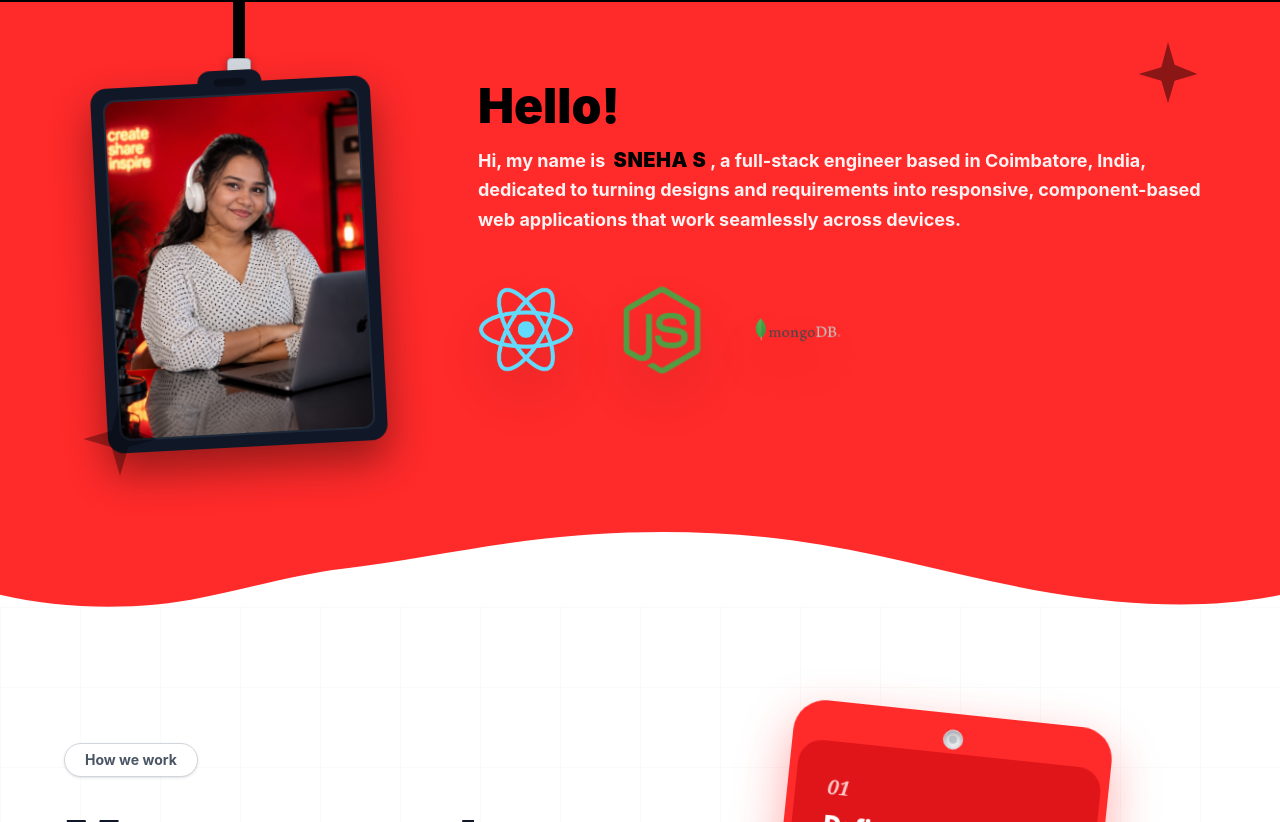
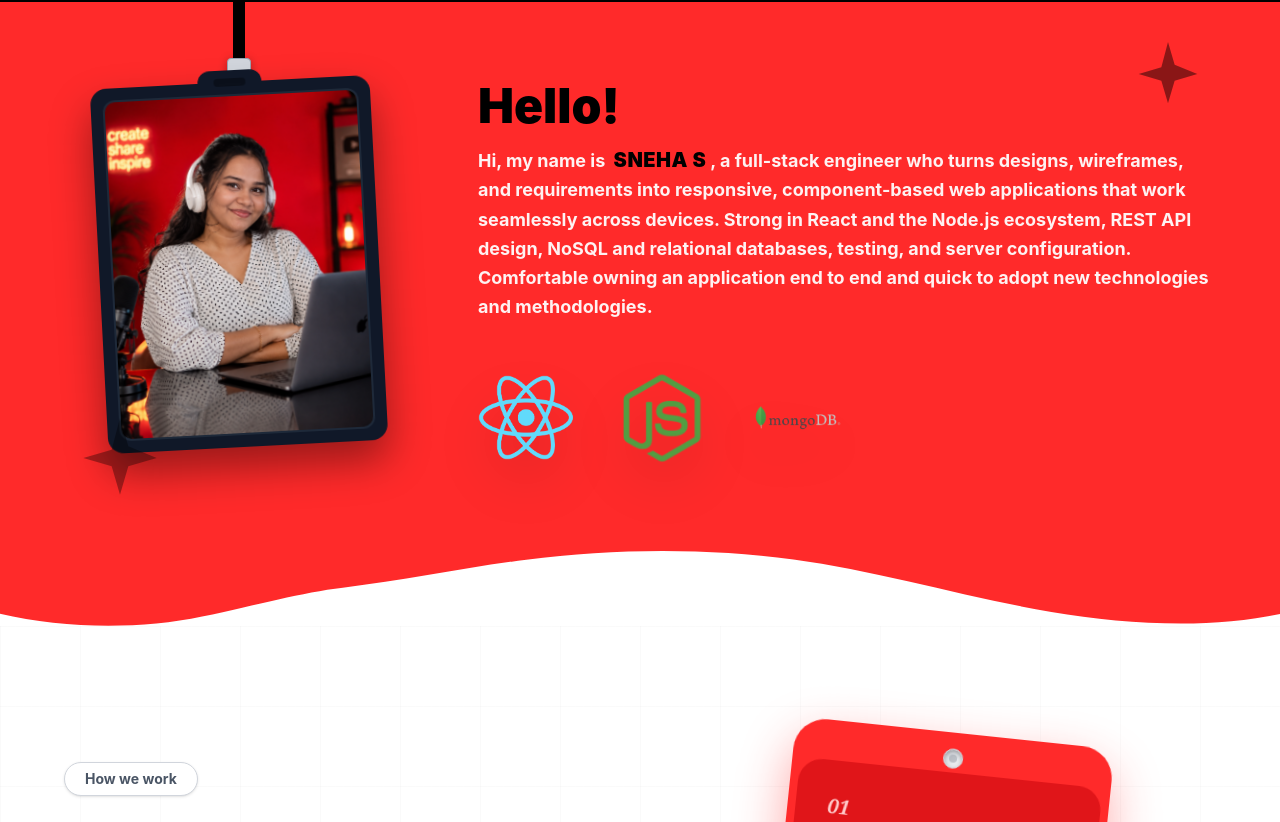
Before and after one commit to SnehaS-14/SnehaPortfortlio, a React (Vite) app: page / in a window 1280 px wide. Shown: the part 798-1620 px from the top of the page. Built offline with nearby package versions, Linux system fonts and the light colour scheme; grey boxes are pictures that could not be loaded.

Commit message:
Update About section with comprehensive full-stack engineer description

```diff
--- a/src/components/About.jsx
+++ b/src/components/About.jsx
@@ -41,8 +41,8 @@ const About = () => {
         <div data-aos="fade-left" data-aos-delay="200" className="flex-1 text-white mt-8 md:mt-0 relative z-20">
 
           <h2 className="text-4xl md:text-5xl font-black text-black mb-4">Hello!</h2>
-          <p className="text-lg font-bold mb-12 leading-relaxed max-w-3xl text-red-50">
-            Hi, my name is <span className="text-black text-xl font-black mx-1 tracking-wide uppercase">Sneha S</span>, a full-stack engineer based in Coimbatore, India, dedicated to turning designs and requirements into responsive, component-based web applications that work seamlessly across devices.
+          <p className="text-lg font-bold mb-12 leading-relaxed max-w-4xl text-red-50">
+            Hi, my name is <span className="text-black text-xl font-black mx-1 tracking-wide uppercase">Sneha S</span>, a full-stack engineer who turns designs, wireframes, and requirements into responsive, component-based web applications that work seamlessly across devices. Strong in React and the Node.js ecosystem, REST API design, NoSQL and relational databases, testing, and server configuration. Comfortable owning an application end to end and quick to adopt new technologies and methodologies.
           </p>
 
           {/* Horizontal Skills Row (Transparent & Large) */}
```
